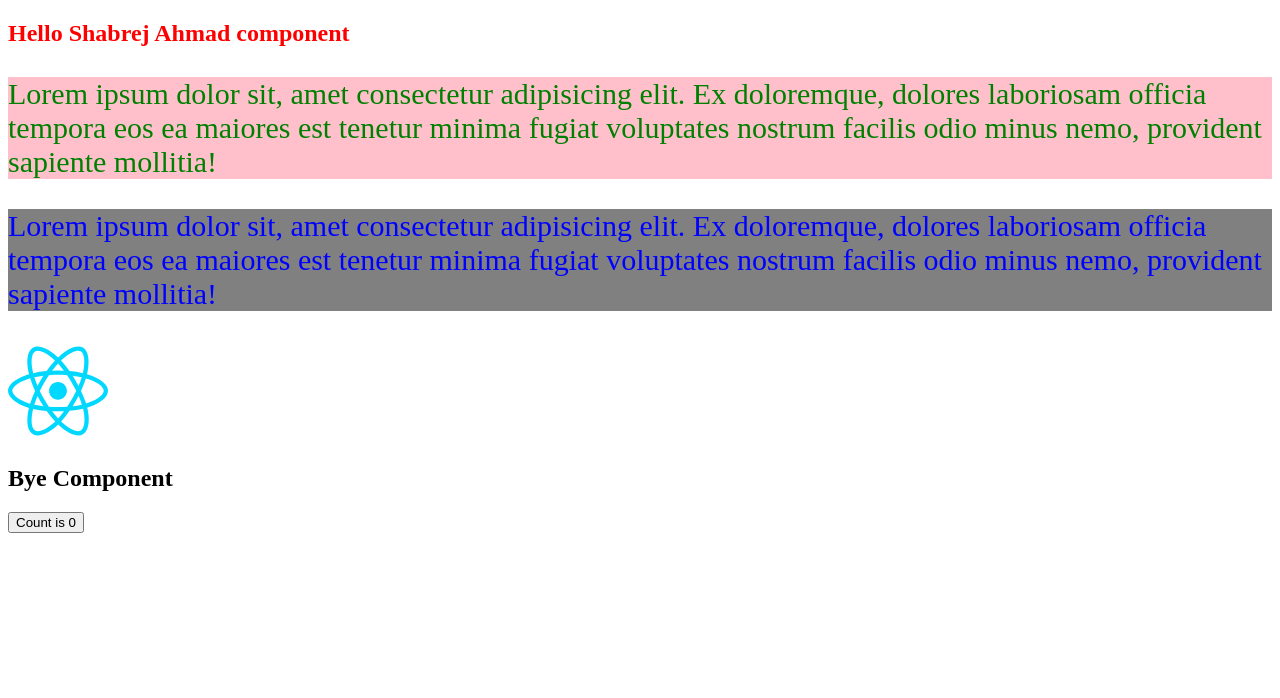
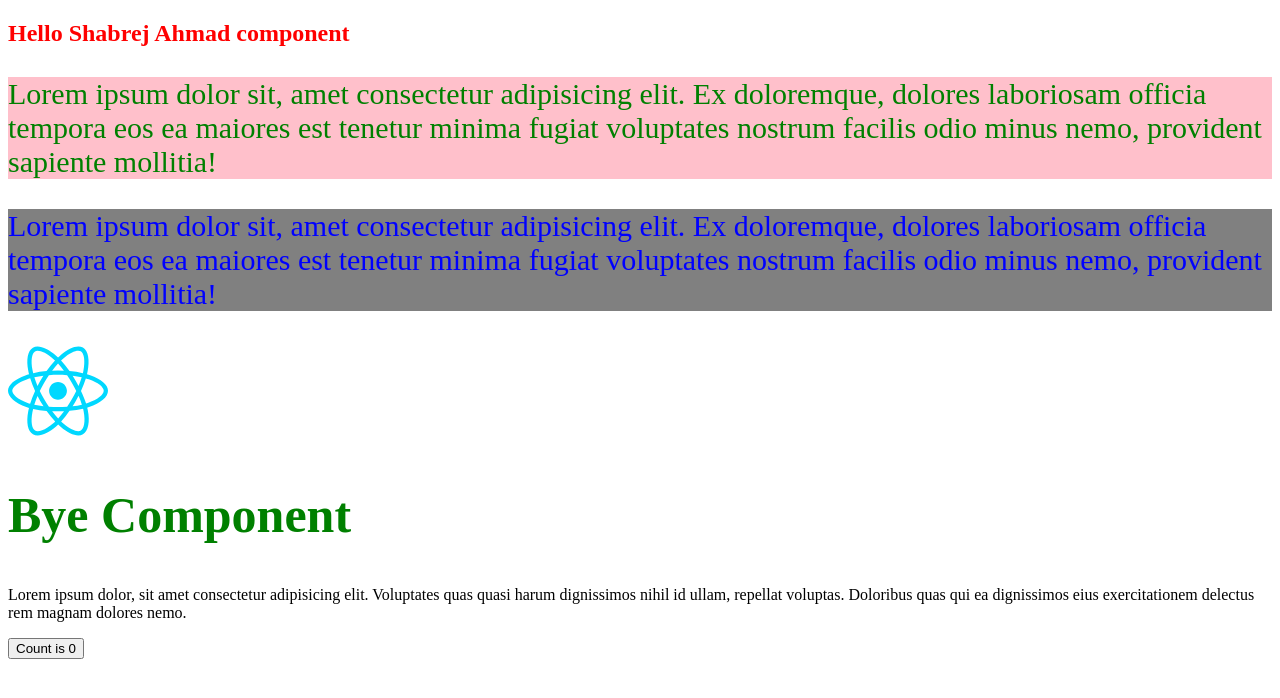
Before and after one commit to shabrej15/reactlearnapp, a React (Vite) app: page / in a window 1280 px wide. Shown: the top 698 px of the page. Built offline with nearby package versions, Linux system fonts and the light colour scheme.

Commit message:
external styles

```diff
--- a/src/App.css
+++ b/src/App.css
@@ -1,3 +1,9 @@
 .test{
   color: red;
 }
+
+
+.heading{
+  color: green;
+  font-size: 50px;
+}
--- a/src/Bye.jsx
+++ b/src/Bye.jsx
@@ -1,5 +1,10 @@
 const Bye= ()=>{
-    return <h1>Bye Component</h1>
+    return (
+<div>
+    <h1 className="heading">Bye Component</h1>
+    <p>Lorem ipsum dolor, sit amet consectetur adipisicing elit. Voluptates quas quasi harum dignissimos nihil id ullam, repellat voluptas. Doloribus quas qui ea dignissimos eius exercitationem delectus rem magnam dolores nemo.</p>
+</div>
+    )
 }
 
 export default Bye;
```
